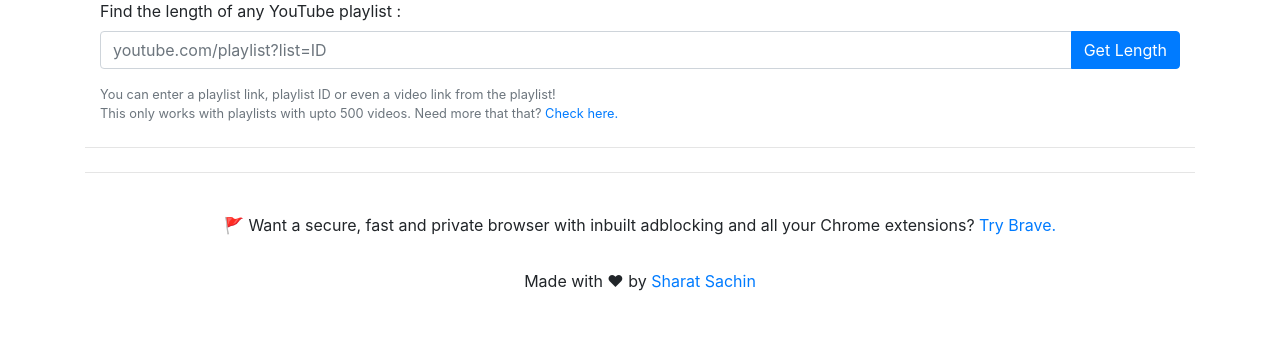
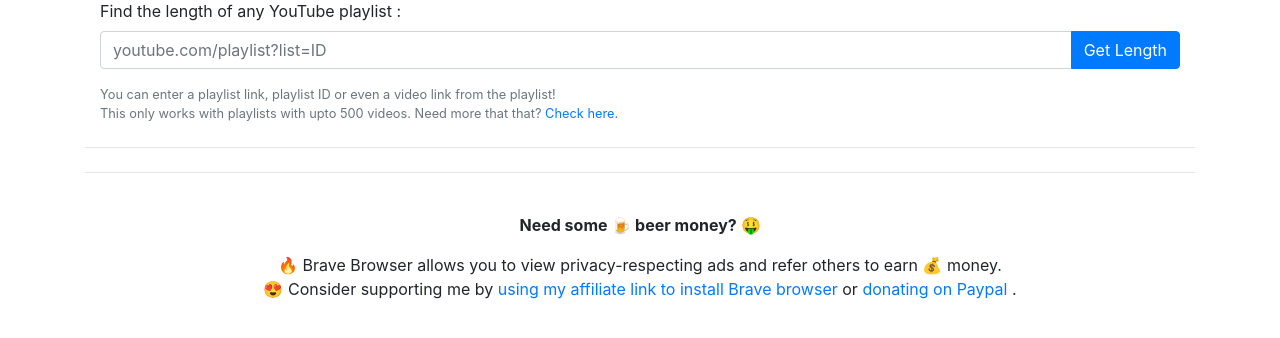
Before and after one commit to sharatsachin/ytplaylist-len, a Flask app: page / in a window 1280 px wide. Shown: the part 160-498 px from the top of the page. Run offline with Flask 2, Linux system fonts and the light colour scheme; some libraries are stand-ins or nearby versions.

Commit message:
Added bitly links

```diff
--- a/templates/home.html
+++ b/templates/home.html
@@ -54,12 +54,11 @@
             {% endif %}
             <hr class="my-4">
             <footer class="page-footer font-small cyan darken-3">
-                <div class="footer-copyright text-center py-3"> 🚩 Want a secure, fast and private browser with inbuilt adblocking and all your Chrome extensions?
-                    <a href="https://brave.com/chz692"> Try Brave.</a>
-                </div>
-                <!-- Copyright -->
-                <div class="footer-copyright text-center py-3"> Made with ❤ by
-                    <a href="https://github.com/sharatsachin/"> Sharat Sachin</a>
+                <div class="footer-copyright text-center py-3">
+                	<p class="font-weight-bold"> Need some 🍺 beer money? 🤑 </p>
+                	🔥 Brave Browser allows you to view privacy-respecting ads and refer others to earn 💰 money.
+                	<br>
+                	😍 Consider supporting me </a> by <a href="https://bit.ly/sharat-brave"> using my affiliate link to install Brave browser</a> or <a href="https://bit.ly/sharat-paypal"> donating on Paypal </a>.
                 </div>
             </footer>
         </div>
```
